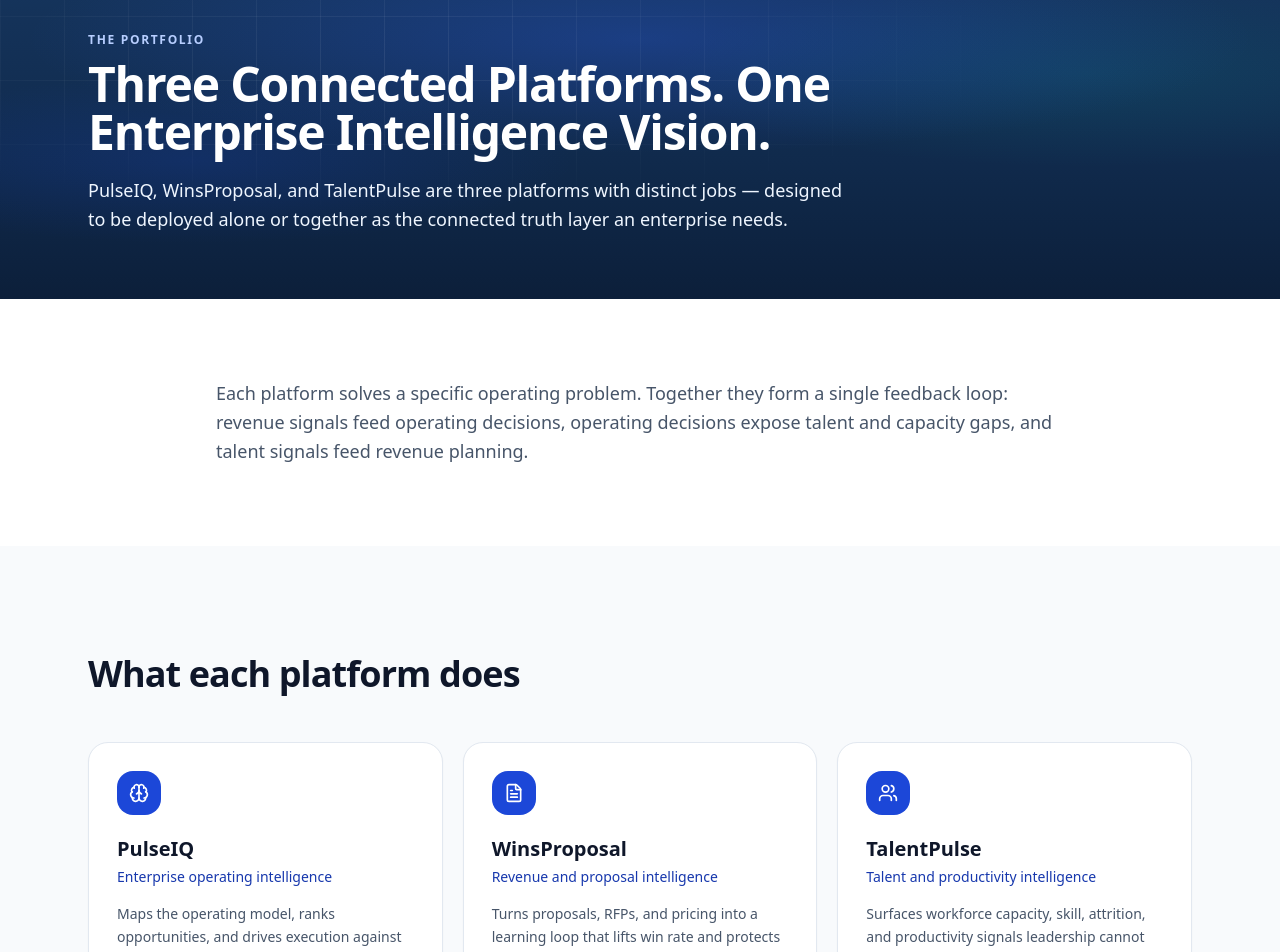
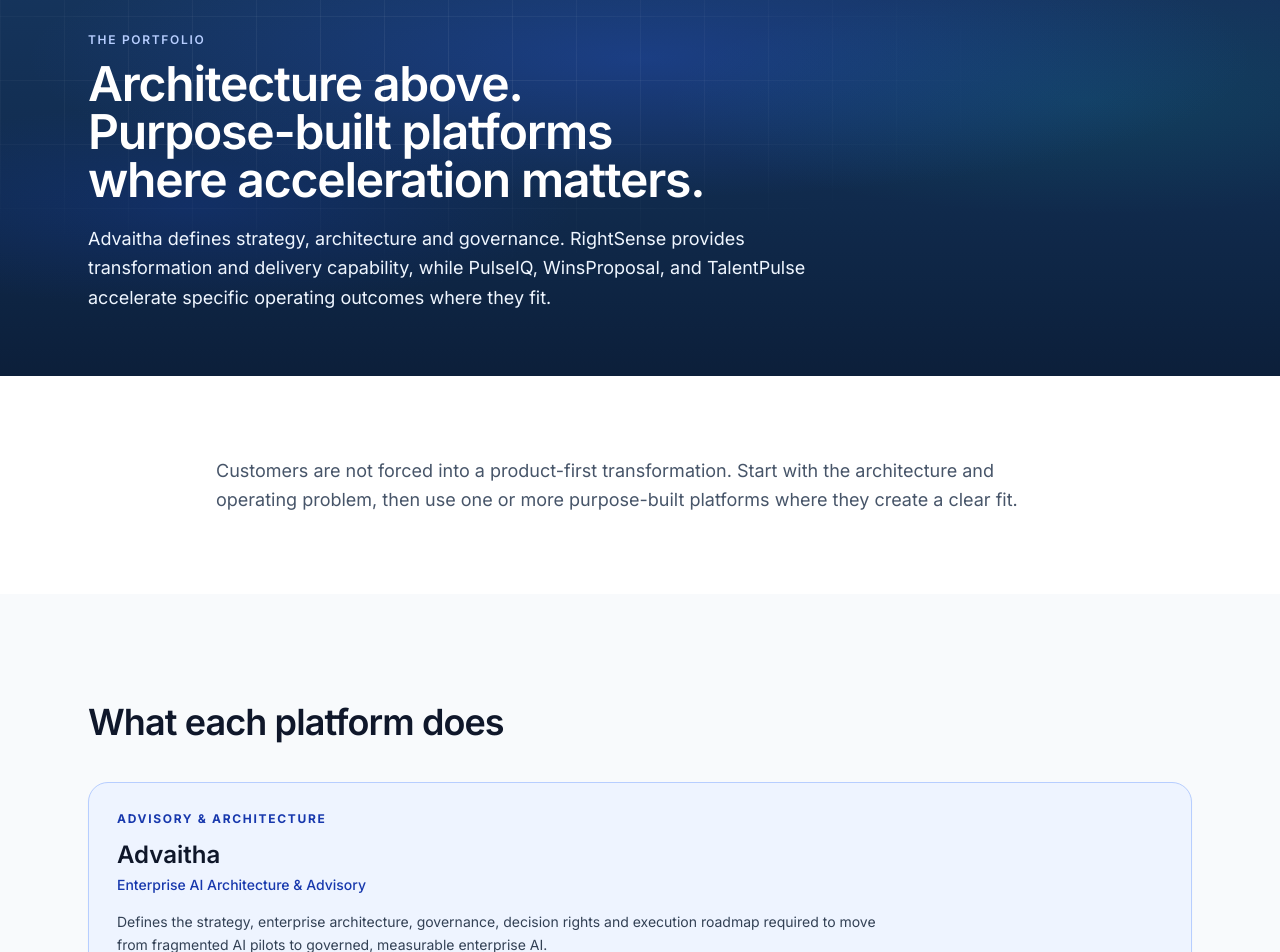
Before and after one commit to mohan69/RightSense, a Next.js app: page /platforms in a window 1280 px wide. Shown: the part 113-1065 px from the top of the page. Built offline with nearby package versions, Linux system fonts and the light colour scheme.

Commit message:
Align RightSense with ecosystem brand system

```diff
--- a/src/app/globals.css
+++ b/src/app/globals.css
@@ -53,7 +53,7 @@
   --color-danger-600: #dc2626;
   --color-danger-700: #b91c1c;
 
-  --font-sans: ui-sans-serif, system-ui, -apple-system, BlinkMacSystemFont,
+  --font-sans: var(--font-inter), ui-sans-serif, system-ui, -apple-system, BlinkMacSystemFont,
     "Segoe UI", Roboto, "Helvetica Neue", Arial, sans-serif;
   --font-mono: ui-monospace, SFMono-Regular, Menlo, Monaco, Consolas,
     "Liberation Mono", "Courier New", monospace;
--- a/src/app/layout.tsx
+++ b/src/app/layout.tsx
@@ -1,4 +1,5 @@
 import type { Metadata } from "next";
+import { Inter } from "next/font/google";
 import "./globals.css";
 import { defaultMetadata } from "@/lib/seo";
 import { Nav } from "@/components/layout/Nav";
@@ -6,13 +7,19 @@
 
 export const metadata: Metadata = defaultMetadata;
 
+const inter = Inter({
+  subsets: ["latin"],
+  display: "swap",
+  variable: "--font-inter",
+});
+
 export default function RootLayout({
   children,
 }: Readonly<{
   children: React.ReactNode;
 }>) {
   return (
-    <html lang="en" className="h-full antialiased">
+    <html lang="en" className={`${inter.variable} h-full antialiased`}>
       <body className="min-h-full flex flex-col bg-surface text-ink-900">
         <Nav />
         <main className="flex-1">{children}</main>
--- a/src/app/platforms/page.tsx
+++ b/src/app/platforms/page.tsx
@@ -4,7 +4,7 @@
 import { CTASection } from "@/components/sections/CTASection";
 import { PageHero } from "@/components/sections/PageHero";
 import { SectionHeader } from "@/components/sections/SectionHeader";
-import { platforms, platformsPage } from "@/lib/content";
+import { ecosystemAdvaitha, platforms, platformsPage } from "@/lib/content";
 import { platformIcons } from "@/lib/icons";
 import { pageMetadata } from "@/lib/seo";
 
@@ -34,6 +34,17 @@
       <section className="bg-canvas">
         <div className="mx-auto max-w-6xl px-6 py-20 sm:py-24">
           <SectionHeader title={platformsPage.portfolioLogicTitle} />
+          <a
+            href={ecosystemAdvaitha.href}
+            target="_blank"
+            rel="noreferrer"
+            className="mt-10 block rounded-2xl border border-brand-200 bg-brand-50 p-7 shadow-soft transition-shadow hover:shadow-elev"
+          >
+            <p className="text-xs font-bold uppercase tracking-[0.14em] text-brand-700">Advisory & architecture</p>
+            <h2 className="mt-3 text-2xl font-semibold text-ink-900">{ecosystemAdvaitha.name}</h2>
+            <p className="mt-1 text-sm font-medium text-brand-700">{ecosystemAdvaitha.summary}</p>
+            <p className="mt-4 max-w-3xl text-sm leading-relaxed text-ink-700">{ecosystemAdvaitha.description}</p>
+          </a>
           <div className="mt-12 grid gap-5 lg:grid-cols-3">
             {platformsPage.portfolioLogic.map((p) => {
               const platformData = platforms.find(
--- a/src/components/layout/Footer.tsx
+++ b/src/components/layout/Footer.tsx
@@ -1,5 +1,5 @@
 import Link from "next/link";
-import { siteConfig, platforms, primaryNav } from "@/lib/content";
+import { ecosystemAdvaitha, siteConfig, platforms, primaryNav } from "@/lib/content";
 
 export function Footer() {
   const year = new Date().getFullYear();
@@ -22,10 +22,9 @@
         </div>
 
         <div>
-          <h4 className="text-xs font-semibold uppercase tracking-wider text-ink-500">
-            Platforms
-          </h4>
+          <h4 className="text-xs font-semibold uppercase tracking-wider text-ink-500">Ecosystem</h4>
           <ul className="mt-3 space-y-2">
+            <li><a href={ecosystemAdvaitha.href} target="_blank" rel="noreferrer" className="text-sm text-ink-700 hover:text-ink-900">{ecosystemAdvaitha.name} — {ecosystemAdvaitha.summary}</a></li>
             {platforms.map((p) => (
               <li key={p.href}>
                 <Link
--- a/src/components/sections/PlatformsSection.tsx
+++ b/src/components/sections/PlatformsSection.tsx
@@ -1,7 +1,7 @@
 import Link from "next/link";
 import { ArrowRight } from "lucide-react";
 import { platformIcons } from "@/lib/icons";
-import { platforms } from "@/lib/content";
+import { ecosystemAdvaitha, platforms } from "@/lib/content";
 import { SectionHeader } from "./SectionHeader";
 
 export function PlatformsSection() {
@@ -9,12 +9,29 @@
     <section className="bg-canvas">
       <div className="mx-auto max-w-6xl px-6 py-24 sm:py-28">
         <SectionHeader
-          eyebrow="Three platforms, one connected truth layer"
-          title="Three platforms. One connected truth layer."
-          subtitle="Each RightSense platform is built to solve a specific operating problem — and together they form the only connected truth layer an enterprise needs."
+          eyebrow="RightSense ecosystem"
+          title="Architecture above. Purpose-built platforms where acceleration matters."
+          subtitle="Advaitha defines strategy, architecture and governance. RightSense provides transformation and delivery capability. PulseIQ, WinsProposal and TalentPulse accelerate specific operating outcomes where there is a clear fit — without forcing a product-first transformation."
         />
 
-        <div className="mt-14 grid gap-5 lg:grid-cols-3">
+        <a
+          href={ecosystemAdvaitha.href}
+          target="_blank"
+          rel="noreferrer"
+          className="mt-12 block rounded-2xl border border-brand-200 bg-brand-50 p-7 shadow-soft transition-shadow hover:shadow-elev"
+        >
+          <div className="flex flex-col gap-6 sm:flex-row sm:items-start sm:justify-between">
+            <div className="max-w-3xl">
+              <p className="text-xs font-bold uppercase tracking-[0.14em] text-brand-700">Advisory & architecture</p>
+              <h3 className="mt-3 text-2xl font-semibold text-ink-900">{ecosystemAdvaitha.name}</h3>
+              <p className="mt-1 text-sm font-medium text-brand-700">{ecosystemAdvaitha.summary}</p>
+              <p className="mt-4 text-sm leading-relaxed text-ink-700">{ecosystemAdvaitha.description}</p>
+            </div>
+            <ArrowRight className="h-5 w-5 shrink-0 text-brand-700" />
+          </div>
+        </a>
+
+        <div className="mt-8 grid gap-5 lg:grid-cols-3">
           {platforms.map((p) => {
             const Icon =
               platformIcons[p.icon as keyof typeof platformIcons];
--- a/src/lib/content.ts
+++ b/src/lib/content.ts
@@ -101,6 +101,19 @@
   },
 ] as const;
 
+export const ecosystemAdvaitha = {
+  name: "Advaitha",
+  summary: "Enterprise AI Architecture & Advisory",
+  href: "https://advaitha.tech",
+  description:
+    "Defines the strategy, enterprise architecture, governance, decision rights and execution roadmap required to move from fragmented AI pilots to governed, measurable enterprise AI.",
+  outcomes: [
+    "Prioritized AI opportunity map",
+    "Target architecture and governance boundaries",
+    "30/60/90-day execution path",
+  ],
+} as const;
+
 export const hero: HeroContent = {
   eyebrow: "Enterprise Operating Intelligence for industrial and project-driven businesses.",
   headline:
@@ -529,12 +542,12 @@
 export const platformsPage = {
   hero: {
     eyebrow: "The portfolio",
-    title: "Three Connected Platforms. One Enterprise Intelligence Vision.",
-    subtitle:
-      "PulseIQ, WinsProposal, and TalentPulse are three platforms with distinct jobs — designed to be deployed alone or together as the connected truth layer an enterprise needs.",
+    title: "Architecture above. Purpose-built platforms where acceleration matters.",
+    subtitle:
+      "Advaitha defines strategy, architecture and governance. RightSense provides transformation and delivery capability, while PulseIQ, WinsProposal, and TalentPulse accelerate specific operating outcomes where they fit.",
   },
   portfolioIntro:
-    "Each platform solves a specific operating problem. Together they form a single feedback loop: revenue signals feed operating decisions, operating decisions expose talent and capacity gaps, and talent signals feed revenue planning.",
+    "Customers are not forced into a product-first transformation. Start with the architecture and operating problem, then use one or more purpose-built platforms where they create a clear fit.",
   portfolioLogicTitle: "What each platform does",
   portfolioLogic: [
     {
```
Also changed, not shown: 1 other file (tests, documents, lock files or other folders).
